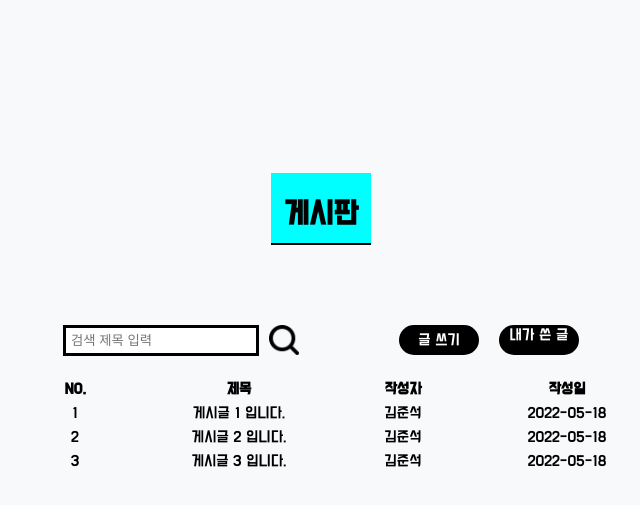
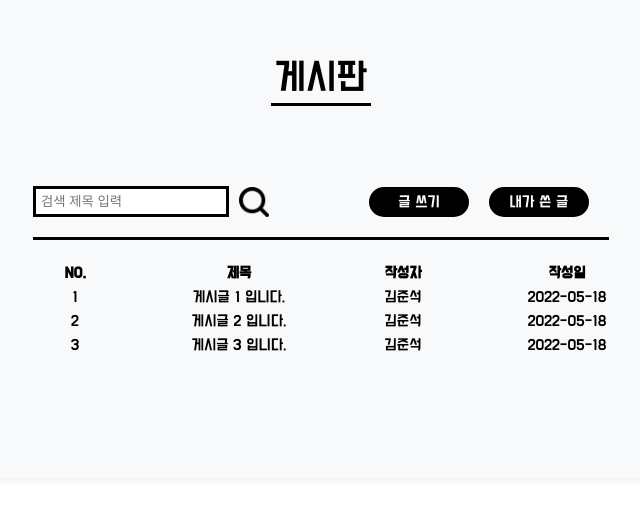
Before and after one commit to qarksangwon/AskMe, a React (Create React App) app in the folder minifront/: page /board in a window 1280 px wide. Shown: the part 147-652 px from the top of the page, without its empty margins (319-959 px from the left). Built offline with nearby package versions, Linux system fonts and the light colour scheme.

Commit message:
기주 게시판 수정

```diff
--- a/minifront/src/boardPage/board.css
+++ b/minifront/src/boardPage/board.css
@@ -1,64 +1,3 @@
-.boardMain {
-  display: flex;
-  max-width: 1000px;
-  height: 500px;
-  margin: 100px auto; /* 위아래는 100px, 좌우는 자동으로 중앙에 정렬됩니다. */
-  padding: 120px;
-  background-color: #f8f9fa;
-  border-radius: 10px;
-  box-shadow: 0 0 10px rgba(0, 0, 0, 0.1);
-  text-align: center; /* 내용을 가운데 정렬합니다. */
-  flex-direction: column;
-  align-items: center; /* 가로 방향 중앙 정렬 */
-  justify-content: center; /* 세로 방향 중앙 정렬 */
-}
-.board {
-  width: 100px;
-  height: 70px;
-  background-color: aqua;
-  border-bottom: 2px solid black; /* 밑줄을 추가합니다. */
-}
-.boardhead {
-  padding-top: 80px;
-  display: flex;
-  align-items: center;
-  justify-content: center; /* 중앙 정렬 */
-  margin-bottom: 20px;
-}
-
-.boardhead input[type="text"] {
-  width: 180px;
-  padding: 5px;
-  margin-right: 10px;
-  border: 3px solid black;
-}
-
-.search-icon {
-  width: 30px; /* 아이콘의 크기를 적절히 조절합니다 */
-  height: 30px;
-  cursor: pointer; /* 아이콘에 커서 포인터 추가 */
-  margin-right: 100px;
-}
-.write {
-  display: flex;
-  align-items: center;
-  justify-content: center; /* 중앙 정렬 */
-  width: 80px;
-  height: 30px;
-  background-color: black;
-  color: white;
-  border-radius: 30px;
-  margin-right: 20px;
-}
-
-.mywrite {
-  width: 80px;
-  height: 30px;
-  background-color: black;
-  color: white;
-  border-radius: 30px;
-}
-
 th,
 td {
   min-width: 160px;
--- a/minifront/src/boardPage/boardMain.js
+++ b/minifront/src/boardPage/boardMain.js
@@ -1,18 +1,89 @@
 import "./board.css"; // 스타일 파일 import
 import logosearch from "../images/search.png";
+import styled from "styled-components";
+
+const Container = styled.div`
+  display: flex;
+  height: auto;
+  width: 80vw;
+  margin: 10vh auto auto auto; /* 위아래는 100px, 좌우는 자동으로 중앙에 정렬됩니다. */
+  padding: 120px; //그냥 여백
+  background-color: #f8f9fa;
+  border-radius: 10px;
+  box-shadow: 0 0 10px rgba(0, 0, 0, 0.1);
+  text-align: center; /* 내용을 가운데 정렬합니다. */
+  flex-direction: column;
+  align-items: center; /* 가로 방향 중앙 정렬 */
+  justify-content: center; /* 세로 방향 중앙 정렬 */
+`;
+
+const Searchlogo = styled.img`
+  width: 30px; /* 아이콘의 크기를 적절히 조절합니다 */
+  height: 30px;
+  cursor: pointer; /* 아이콘에 커서 포인터 추가 */
+  margin-right: 100px;
+`;
+
+const Title = styled.div`
+  width: 100px;
+  border-bottom: 3px solid black; /* 밑줄을 추가합니다. */
+  font-size: 40px;
+`;
+
+const Boardhead = styled.div`
+  padding-bottom: 20px;
+  border-bottom: 3px solid black;
+  margin-top: 80px;
+
+  display: flex;
+  align-items: center;
+  justify-content: center; /* 중앙 정렬 */
+  margin-bottom: 20px;
+`;
+
+const SearchInput = styled.input.attrs({ type: "text" })`
+  width: 180px;
+  padding: 5px;
+  margin-right: 10px;
+  border: 3px solid black;
+`;
+
+const Btn = styled.div`
+  display: flex;
+  align-items: center;
+  justify-content: center; /* 중앙 정렬 */
+  width: 100px;
+  height: 30px;
+  background-color: black;
+  color: white;
+  border-radius: 30px;
+  margin-right: 20px;
+
+  &:hover {
+    cursor: pointer;
+  }
+`;
+
+const BtnWrite = styled.div``;
+
+const BtnMyWrite = styled.div``;
 
 const Board = () => {
   return (
-    <div className="boardMain">
-      <div className="board">
-        <h1>게시판</h1>
-      </div>
-      <div className="boardhead">
-        <input type="text" placeholder="검색 제목 입력" />
-        <img src={logosearch} alt="Search Icon" className="search-icon" />
-        <div className="write">글 쓰기</div>
-        <div className="mywrite">내가 쓴 글</div>
-      </div>
+    <Container>
+      <Title>게시판</Title>
+
+      <Boardhead>
+        <SearchInput placeholder="검색 제목 입력" />
+
+        <Searchlogo src={logosearch} />
+        <Btn>
+          <BtnWrite>글 쓰기</BtnWrite>
+        </Btn>
+        <Btn>
+          <BtnMyWrite>내가 쓴 글</BtnMyWrite>
+        </Btn>
+      </Boardhead>
       <table>
         <tr>
           <th>NO.</th>
@@ -39,7 +110,7 @@ const Board = () => {
           <td>2022-05-18</td>
         </tr>
       </table>
-    </div>
+    </Container>
   );
 };
 
```
